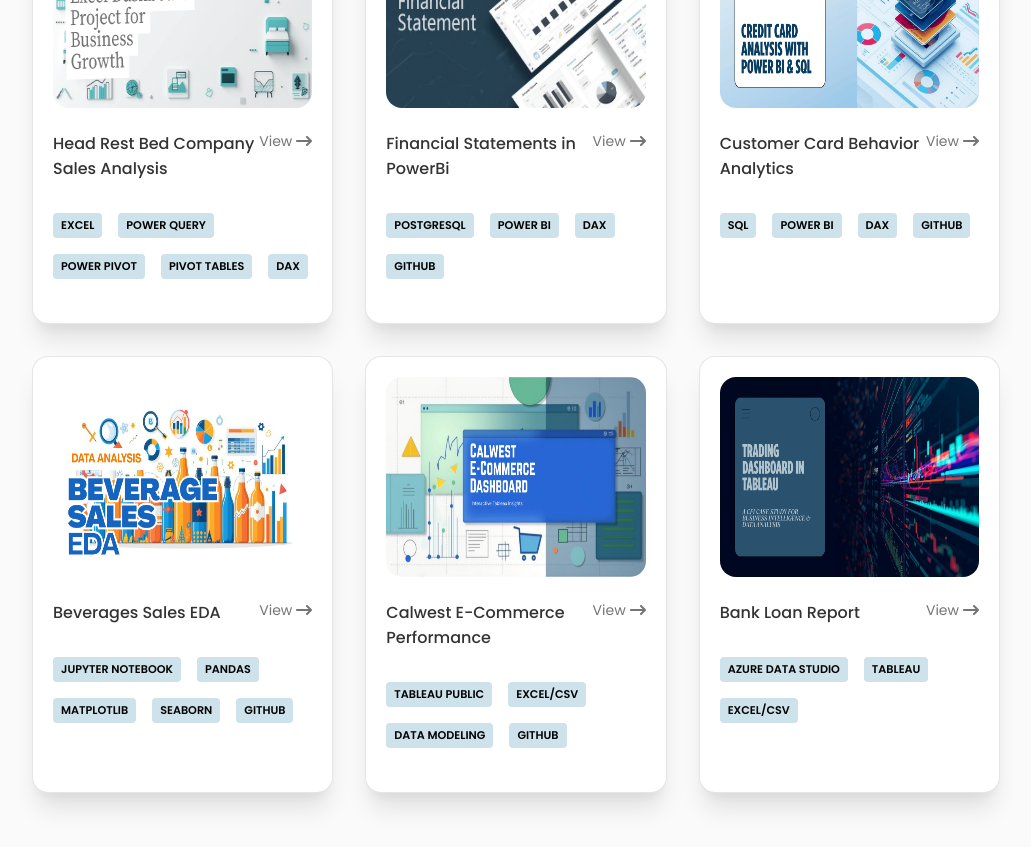
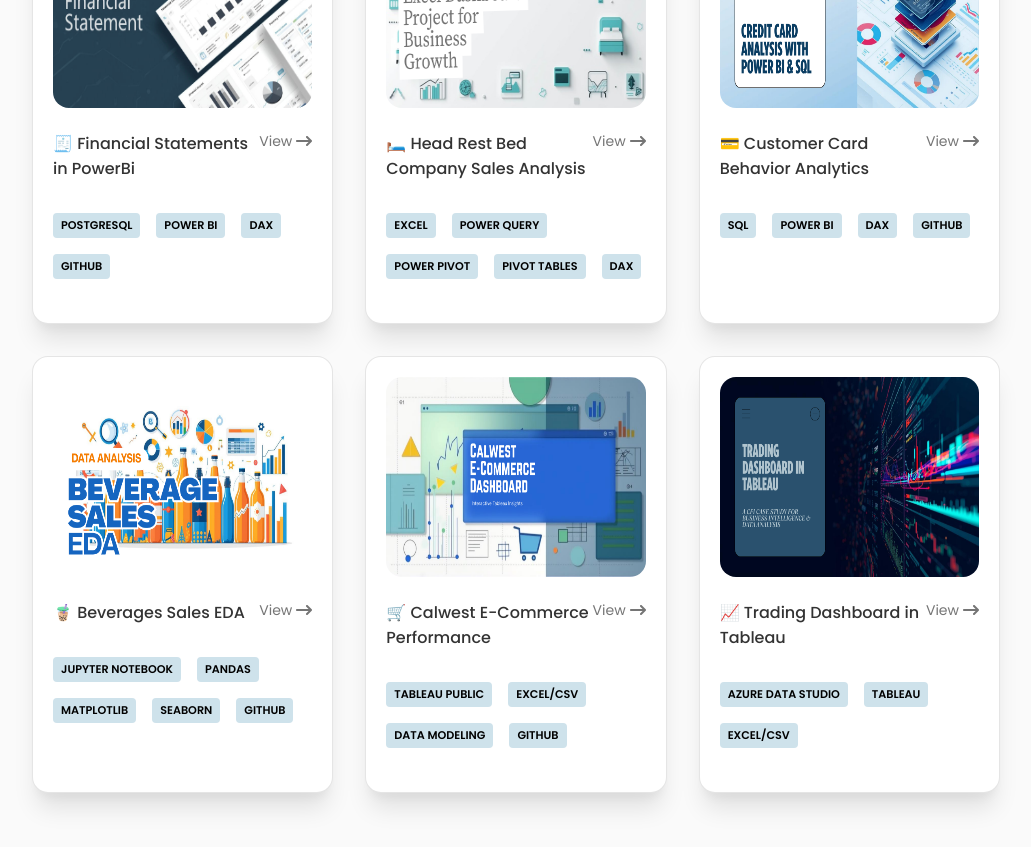
Before and after one commit to sujit10x12/portfolio, a React (Vite) app: page / in a window 1280 px wide. Shown: the part 2980-3827 px from the top of the page, without its empty margins (124-1155 px from the left). Built offline with nearby package versions, Linux system fonts and the light colour scheme; a web font is replaced by a local one.

Commit message:
modify project section

```diff
--- a/src/components/work/Data.jsx
+++ b/src/components/work/Data.jsx
@@ -15,112 +15,145 @@
     {
         id: 1,
         isFeaturedProject: true,
-        image: bed,
-        title: "Head Rest Bed Company Sales Analysis",
-        category: "Excel Work",
-        link: "https://github.com/sujit10x12/excel-sales-dashboard",
-        tools: ["Excel", "Power Query", "Power Pivot", "Pivot Tables", "DAX"],
-        description: ["This project showcases two interactive dashboards built in Excel using Power Query, Power Pivot, and Pivot Tables/Charts.The dashboards provide a business overview and store performance insights for the Head Rest Bed Company."]
+        image: financial,
+        title: "🧾 Financial Statements in PowerBi",
+        category: ["PowerBi Work", "SQL Work"],
+        link: "https://github.com/sujit10x12/financial-statements-in-powerbi",
+        tools: ["PostgreSQL", "Power BI", "DAX", "Github"],
+        description: [
+            "GL Retail Corporation — a multi-store retail company — sought to automate its financial reporting and improve decision-making through modern BI tools.I designed and implemented an end-to-end Financial Reporting Automation System using Power BI and Excel, integrating multiple data sources into a unified analytical model.",
+            "The solution replaced manual, Excel-based workflows with automated financial statements — including the Income Statement, Balance Sheet, and Cash Flow Reports — all refreshed directly from the company’s SQL database."
+        ]
     },
     {
         id: 2,
         isFeaturedProject: false,
         image: bigwings,
-        title: "BigWings vs Competitors",
+        title: "✈️ BigWings vs Competitors",
         category: "Excel Work",
         link: "https://github.com/sujit10x12/bigwings-airline-performance-excel",
         tools: ["Excel", "Power Query", "Power Pivot", "Pivot Tables", "DAX"],
-        description: ["Interactive Excel dashboards analyzing BigWings Airlines’ performance against competitors (DenseAir, Eastern Jet, and others). Built with Pivot Tables, Charts, and Slicers to track passenger trends, market share, top routes, and airport hub performance."]
+        description: [
+            "This project presents interactive Excel dashboards designed to analyze BigWings Airlines’ performance against key competitors such as DenseAir and Eastern Jet. Using Pivot Tables, Charts, and Slicers, the data was structured and visualized to deliver clear, actionable insights.",
+            "The dashboards track passenger growth trends, market share, top-performing routes, and airport hub efficiency, helping management benchmark performance and identify opportunities for strategic improvement across the airline network."
+        ]
     },
     {
         id: 3,
         isFeaturedProject: false,
         image: powerquery,
-        title: "Power Query Challenges",
+        title: "⚙️ Power Query Challenges",
         category: "Excel Work",
         link: "https://github.com/sujit10x12/bigwings-airline-performance-excel",
         tools: ["Excel", "Power Query", "Power Pivot", "Pivot Tables", "DAX"],
-        description: ["While this is neither a full-scale nor a professional project, I’m adding it because it marks a key milestone where I learned to automate and structure data efficiently with Power Query. In this challenge, I learned and practiced the core foundations of data transformation using Power Query. Through hands-on exercises, I explored how to extract, clean, reshape, and consolidate data from multiple sources efficiently. This project helped me understand how data preparation works behind every reporting workflow — from removing unwanted rows and unpivoting tables to combining multiple files and systematically handling errors. It also strengthened my ability to build clean, structured, and analysis-ready datasets within Excel."]
+        description: [
+            "While not a full-scale professional project, this challenge represents a key learning milestone where I developed the ability to automate and structure data efficiently using Power Query. It laid the foundation for understanding how raw data is transformed into reliable, analysis-ready datasets.",
+            "Through hands-on exercises, I practiced data extraction, cleaning, reshaping, and consolidation from multiple sources. I learned how to remove unwanted rows, unpivot tables, combine files, and handle errors systematically, gaining a deeper appreciation of how data preparation underpins every reporting workflow in Excel and Power BI."
+        ]
     },
     {
         id: 4,
         isFeaturedProject: true,
-        image: financial,
-        title: "Financial Statements in PowerBi",
-        category: ["PowerBi Work", "SQL Work"],
-        link: "https://blake-online-store.vercel.app/",
-        tools: ["PostgreSQL", "Power BI", "DAX", "Github"],
-        description: [""]
+        image: bed,
+        title: "🛏️ Head Rest Bed Company Sales Analysis",
+        category: "Excel Work",
+        link: "https://github.com/sujit10x12/excel-sales-dashboard",
+        tools: ["Excel", "Power Query", "Power Pivot", "Pivot Tables", "DAX"],
+        description: [
+            "This project features two interactive dashboards built in Excel using Power Query, Power Pivot, and Pivot Tables/Charts to deliver automated business insights. The goal was to transform raw sales and operational data into a structured, dynamic reporting system.",
+            "The dashboards provide a comprehensive business overview and detailed store performance analysis, enabling management to monitor key metrics, compare sales trends, and make informed decisions — all within an intuitive Excel environment."
+        ]
     },
     {
         id: 5,
         isFeaturedProject: true,
         image: card,
-        title: "Customer Card Behavior Analytics",
+        title: "💳 Customer Card Behavior Analytics",
         category: ["PowerBi Work", "SQL Work"],
         link: "https://github.com/sujit10x12/Customer-Card-Behavior-Analytics",
         tools: ["SQL", "Power BI", "DAX", "Github"],
-        description: ["This project focuses on analyzing credit card transaction data to uncover key insights, trends, and performance metrics. Using SQL for data extraction and transformation, and Power BI for visualization, the goal is to build a dynamic weekly dashboard that empowers stakeholders with real-time, data-driven insights into credit card operations."]
+        description: [
+            "This project focuses on analyzing credit card transaction data to uncover key trends, spending patterns, and performance metrics. Using SQL, I extracted and transformed raw data from multiple sources to build a clean, reliable dataset for analysis.",
+            "In Power BI, I developed an interactive dashboard that visualizes transaction volume, revenue performance, and customer behavior. The dashboard updates weekly, enabling stakeholders to monitor key metrics, detect anomalies, and make data-driven decisions that enhance operational efficiency and business growth."
+        ]
     },
     {
         id: 6,
         isFeaturedProject: true,
         image: beverages,
-        title: "Beverages Sales EDA",
+        title: "🧋 Beverages Sales EDA",
         category: "Python Work",
         link: "https://github.com/sujit10x12/beverage-sales-eda",
         tools: ["Jupyter Notebook", "Pandas", "Matplotlib", "Seaborn", "Github"],
-        description: ["A Bloging Website that I have created with React, Appwrite, TinyMCE, React-Redux, React-Router-Dom, Tailwindcss. We can create a post, edit it, delete it and leave some comment in it."]
+        description: [
+            "This project performs Exploratory Data Analysis (EDA) on beverage sales data to uncover trends in product categories, regional performance, pricing, and consumer behavior. Using Python with Pandas, NumPy, Matplotlib, and Seaborn, I cleaned, transformed, and structured the dataset to enable clear, actionable insights for business decision-making.",
+            "The analysis revealed seasonal sales patterns, high-performing categories like Juices, and emerging trends in the €2–4 mid-range price segment. Regional and consumer-type segmentation highlighted growth opportunities in the South region and strong B2C contribution. Recommendations were provided to optimize marketing, product strategy, and pricing, demonstrating how structured data analysis can drive data-informed business strategies."
+        ]
     },
     {
         id: 7,
         isFeaturedProject: false,
         image: hotel,
-        title: "Beverages Sales EDA",
+        title: "🏨 Hotel Bookings EDA",
         category: "Python Work",
         link: "https://github.com/sujit10x12/beverage-sales-eda",
         tools: ["Jupyter Notebook", "Pandas", "Matplotlib", "Seaborn", "Github"],
-        description: ["A Bloging Website that I have created with React, Appwrite, TinyMCE, React-Redux, React-Router-Dom, Tailwindcss. We can create a post, edit it, delete it and leave some comment in it."]
+        description: [
+            "This project analyzes hotel booking data to uncover key trends and patterns in customer behavior, cancellations, seasonal demand, and booking channels. Using Python with Pandas, NumPy, Matplotlib, and Seaborn, I cleaned, transformed, and explored the dataset to extract actionable insights that can guide hotel management and marketing strategies.",
+            "Key findings include City Hotels being the most preferred with the highest ADR, 27.5% cancellation rate, and peak bookings in August. Insights into repeat visitors, meal plan preferences, stay durations, and distribution channel performance were derived to inform revenue optimization, customer retention, and operational planning, demonstrating the power of data-driven decision-making in the hospitality sector."
+        ]
     },
     {
         id: 8,
         isFeaturedProject: true,
         image: tableau,
-        title: "Calwest E-Commerce Performance",
+        title: "🛒 Calwest E-Commerce Performance",
         category: "Tableau Work",
         link: "https://github.com/sujit10x12/calwest-e-commerce-tableau-project",
         tools: ["Tableau Public", "Excel/CSV", "Data Modeling", "Github"],
-        description: ["An interactive dashboard project built with Tableau to explore and visualize key sales metrics, customer behavior, and regional performance using historical sales data. This project provides a comprehensive overview of business performance through actionable insights and well-structured visualizations."]
+        description: [
+            "This project features an interactive Tableau dashboard designed to explore and visualize key sales metrics, customer behavior, and regional performance using historical sales data. The goal was to provide a clear, data-driven view of business performance to support strategic decision-making.",
+            "The dashboard enables stakeholders to track trends, identify top-performing regions and products, and analyze customer behavior through dynamic filters and visualizations. By combining insightful metrics with a user-friendly interface, the project demonstrates the ability to transform raw data into actionable business insights."
+        ]
     },
     {
         id: 9,
         isFeaturedProject: true,
         image: trading,
-        title: "Bank Loan Report",
+        title: "📈 Trading Dashboard in Tableau",
         category: ["Tableau Work", "SQL Work"],
-        link: "https://github.com/sujit10x12/",
+        link: "https://github.com/sujit10x12/trading-dashboard-tableau",
         tools: ["Azure Data Studio", "Tableau", "Excel/CSV"],
-        description: ["This project demonstrates my ability to combine SQL data analysis with Tableau visualization to build a complete financial reporting system. I used SQL to clean, process, and aggregate raw bank loan data, and Tableau to design interactive dashboards that uncover insights about loan performance, customer demographics, and financial health."]
+        description: [
+            "This project involved building a dynamic Trading Dashboard in Tableau for CFI Capital Partners, an investment bank specializing in U.S. stock trading. Using SQL, I extracted both historical and intraday stock data, which was then transformed and visualized in Tableau to provide real-time market insights. The dashboard showcases advanced visualizations such as candlestick charts, Bollinger Bands, volume analysis, relative growth, and heat tables, enabling traders to monitor performance and trends efficiently.",
+            "Interactive features include parameter-driven view periods, ticker selection, pop-up containers, and data blending to integrate datasets with different grains. This proof-of-concept dashboard demonstrates the ability to combine data extraction, analytics, and visualization to deliver actionable insights, supporting decision-making in fast-paced trading environments."
+        ]
     },
     {
         id: 10,
         isFeaturedProject: false,
         image: bank,
-        title: "Bank Loan Report",
+        title: "🏦 Bank Loan Report",
         category: ["Tableau Work", "SQL Work"],
         link: "https://github.com/sujit10x12/bank-loan-analysis-report",
         tools: ["PostgreSQL", "Tableau", "Excel/CSV"],
-        description: ["This project demonstrates my ability to combine SQL data analysis with Tableau visualization to build a complete financial reporting system. I used SQL to clean, process, and aggregate raw bank loan data, and Tableau to design interactive dashboards that uncover insights about loan performance, customer demographics, and financial health."]
+        description: [
+            "This project builds a comprehensive financial reporting system for monitoring a bank’s loan portfolio. Using SQL, I cleaned, processed, and aggregated raw loan data to create a structured dataset for analysis, while Tableau was used to design interactive dashboards that visualize key metrics such as total loan applications, funded amounts, payments received, interest rates, and debt-to-income ratios.",
+            "The dashboards provide insights into loan quality, trends over time, regional performance, loan purpose, home ownership, and employment length, enabling stakeholders to track good vs. bad loans and make informed, data-driven decisions. The project demonstrates the ability to combine data preparation with visualization to deliver actionable business intelligence in the financial sector."
+        ]
     },
     {
         id: 11,
         isFeaturedProject: false,
         image: coffee,
-        title: "Coffee Shop-Sales Performance Analysis",
+        title: "☕Coffee Shop-Sales Performance Analysis",
         category: ["PowerBi Work", "SQL Work"],
         link: "https://github.com/sujit10x12/bank-loan-analysis-report",
         tools: ["SQL", "Power BI", "DAX", "Github"],
-        description: ["This project analyzes a coffee shop’s sales performance using SQL and Power BI to uncover insights about customer behavior, product demand, and revenue trends across multiple store locations. The data was stored and managed in PostgreSQL, then connected directly to Power BI for real-time analysis and interactive visualization."]
+        description: [
+            "This project analyzes a coffee shop’s sales performance using SQL and Power BI to uncover insights on customer behavior, product demand, and revenue trends across multiple store locations. The sales data was stored and managed in PostgreSQL and prepared for analysis using SQL queries.",
+            "In Power BI, I built interactive dashboards for real-time visualization, enabling stakeholders to track top-selling products, peak sales periods, and store performance. The project demonstrates how integrating data management and visualization tools can drive actionable insights and support data-driven decision-making in retail operations."
+        ]
     },
 ]
 
--- a/src/components/work/WorkItems.jsx
+++ b/src/components/work/WorkItems.jsx
@@ -32,8 +32,14 @@
                 <div className="detail__modal-content">
                     <span onClick={() => setToggleState(false)} className="detail__modal-close"><IoClose /></span>
                     <div className="detail__modal-description">
+                        <ul style={{ listStyleType: "disc", marginLeft: "20px" }}>
                         <h3 className="detail__modal-title">{item.title}</h3>
-                        <p>{item.description}</p>
+                            {
+                                item.description.map((item, index) =>
+                                    <li key={index} style={{ marginBottom: "8px" }}>{item}</li>
+                                )
+                            }
+                        </ul>
                     </div>
                 </div>
             </div>
```
